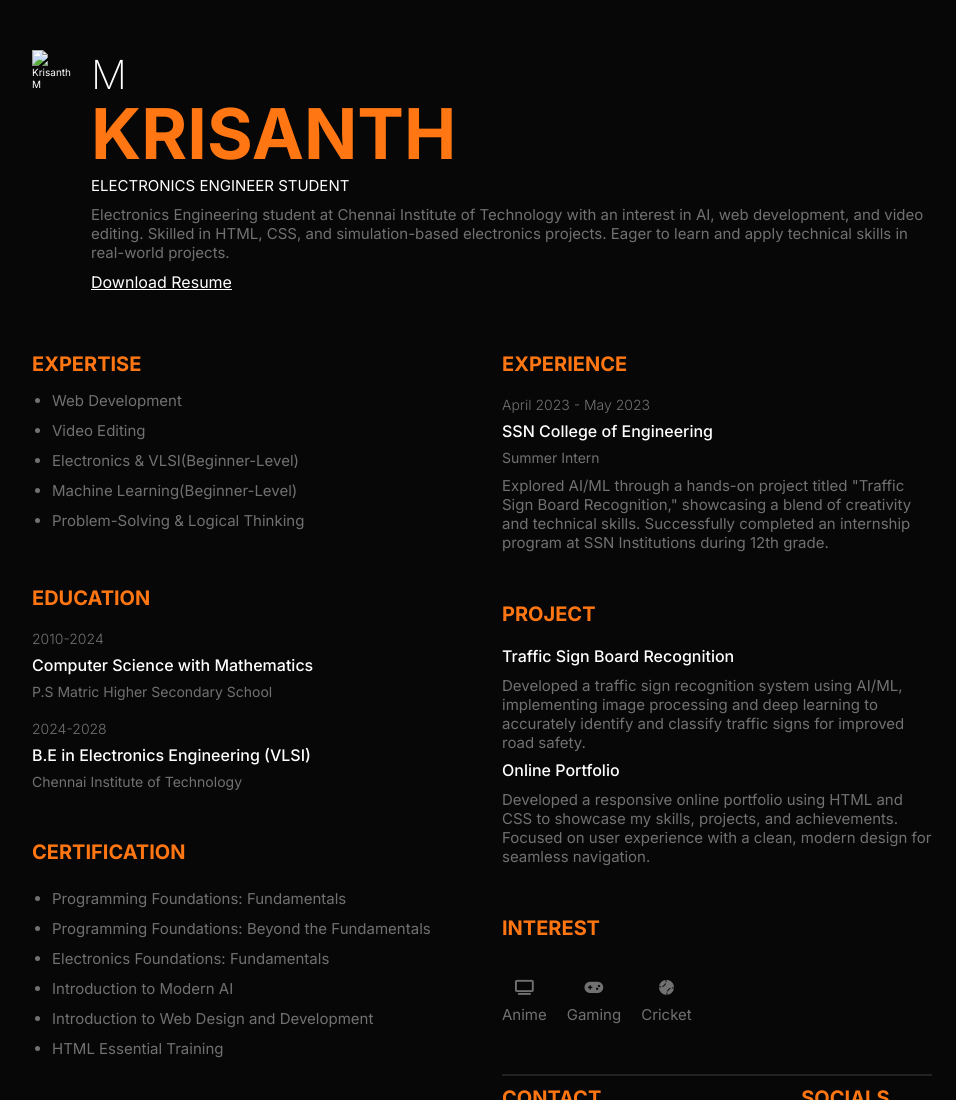
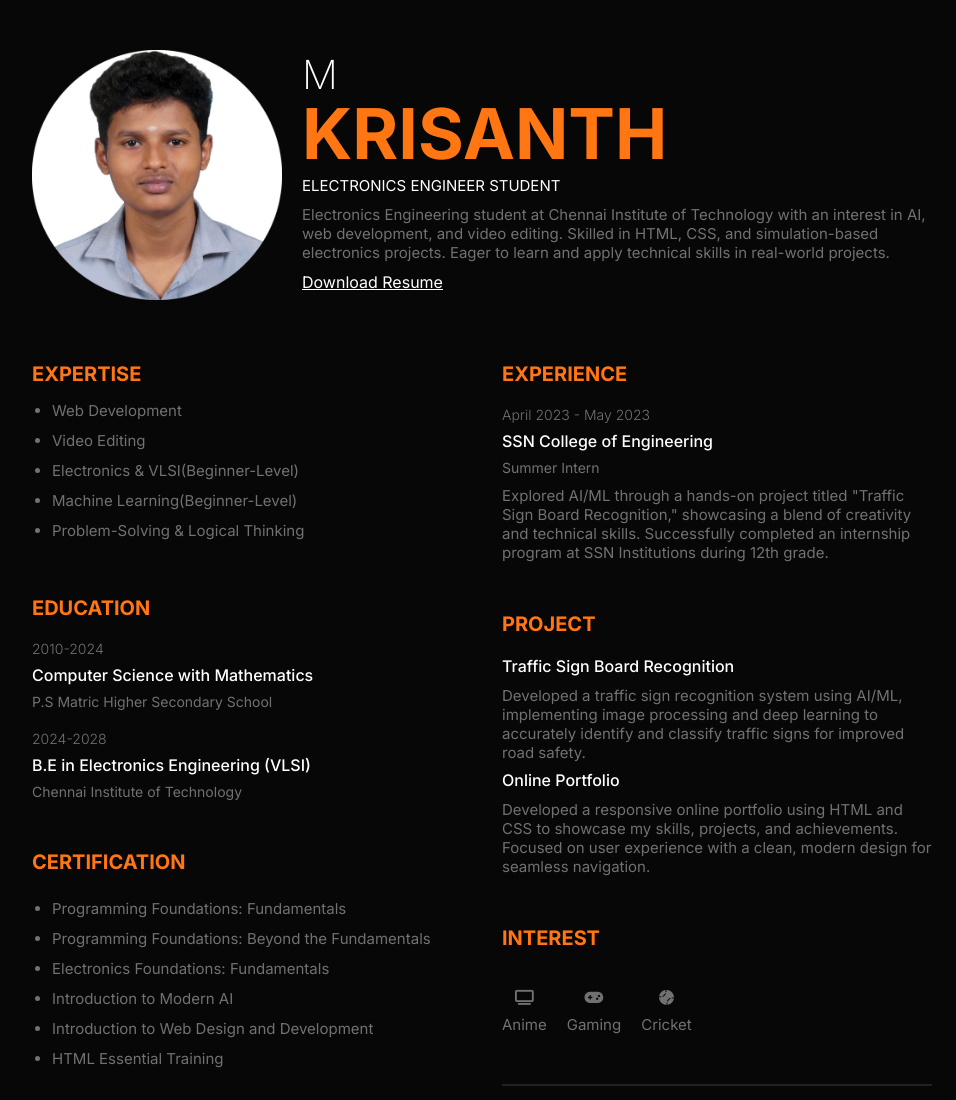
Before and after one commit to krisanthM/Online-Portfolio, a plain HTML site: page index.html in a window 1280 px wide. Shown: the top 1100 px of the page, without its empty margins (158-1114 px from the left). Drawn offline with nearby package versions, Linux system fonts and the light colour scheme; the site is published under a folder, as on GitHub Pages, so addresses that start at the root find nothing.

Commit message:
Update index.html

```diff
--- a/index.html
+++ b/index.html
@@ -17,7 +17,7 @@
         <div class="profile">
             <div class="profile_container">
                 <div class="profile_profileImg">
-                    <img src="/profileImage.png" alt="Krisanth M">
+                    <img src="profileImage.png" alt="Krisanth M">
                 </div>
                 <div>
                     <h1 class="profile_name">
```
